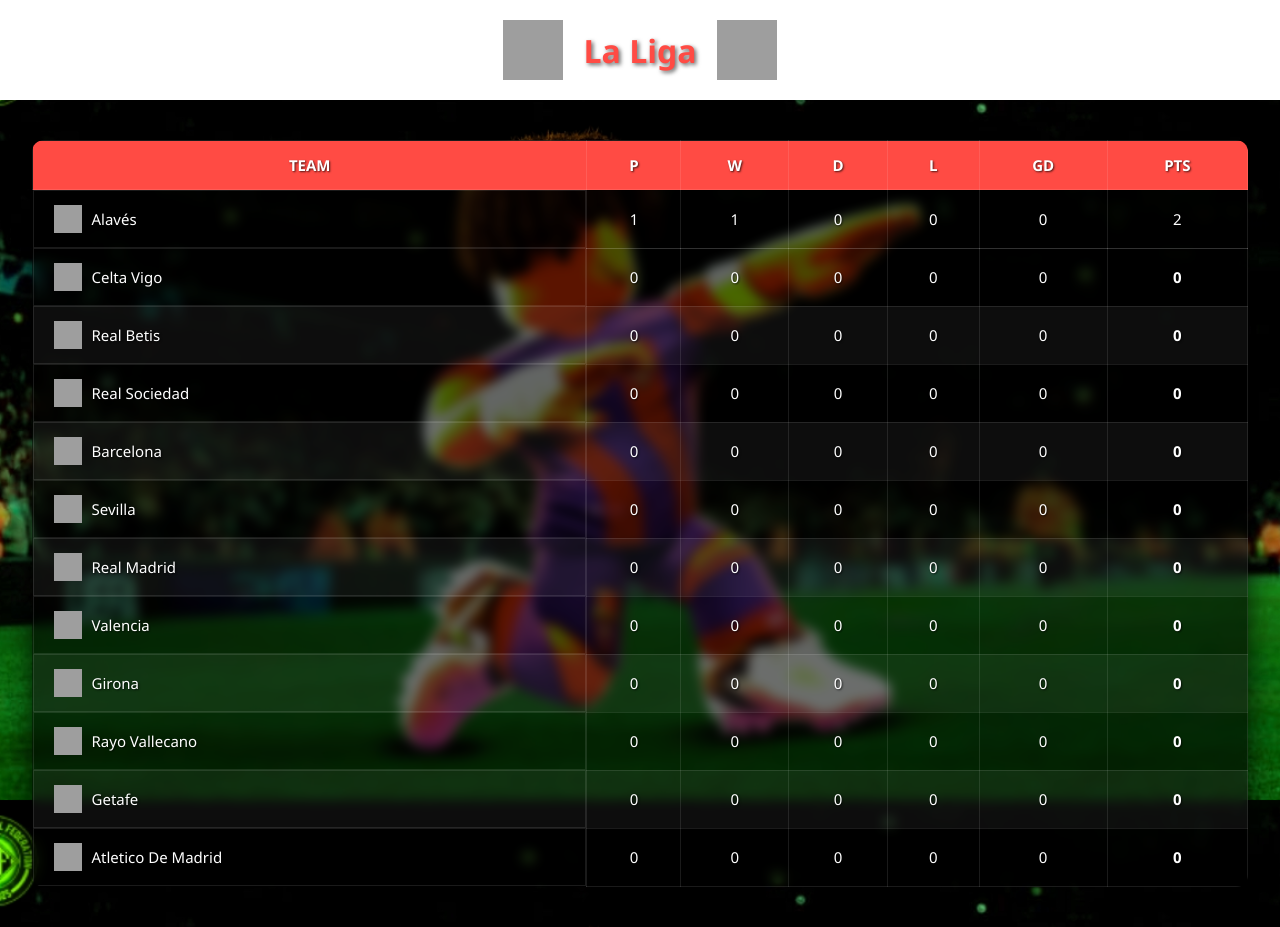
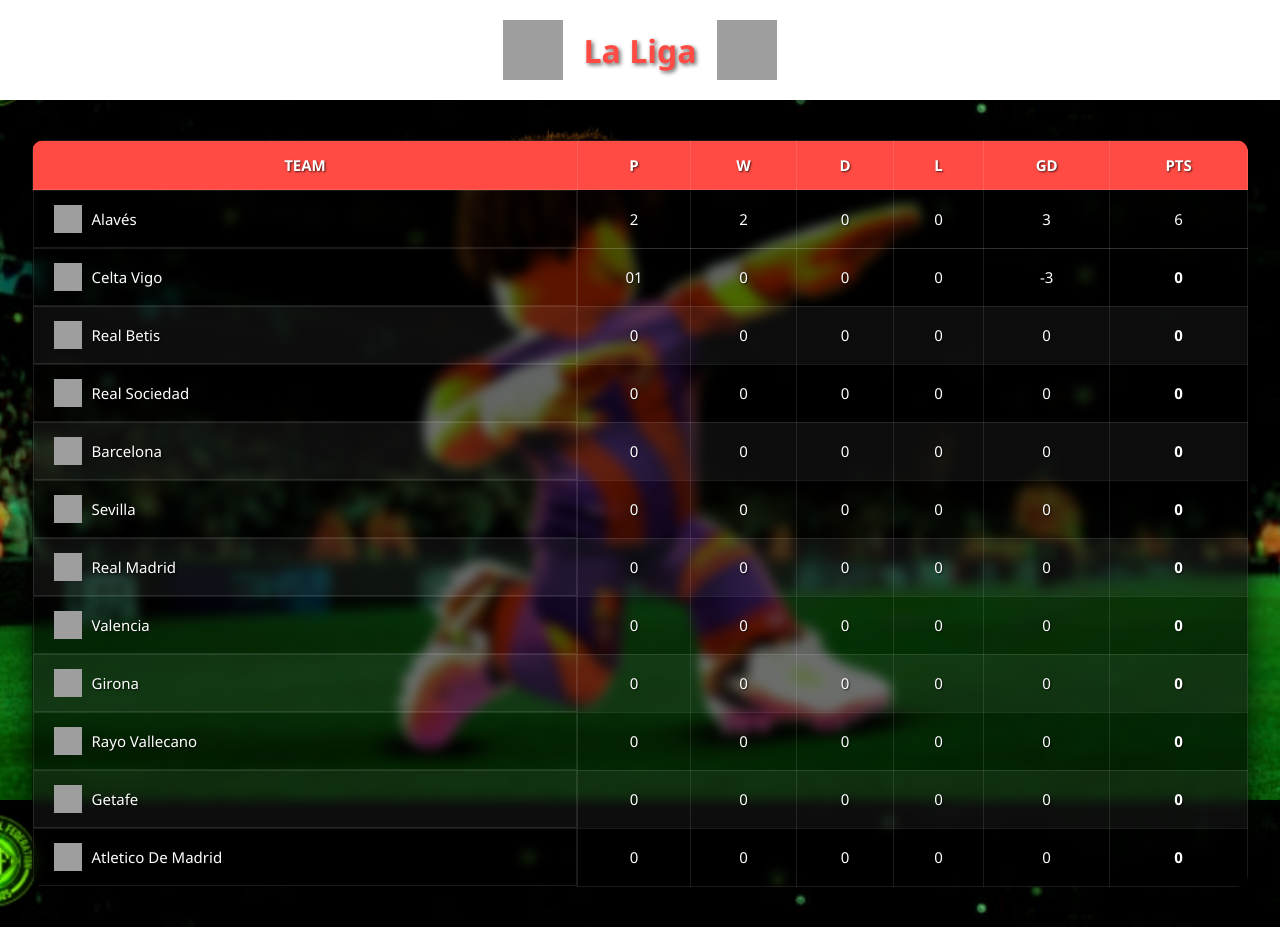
Before and after one commit to martindagoat213/La-Liga-Table, a plain HTML site: page index.html in a window 1280 px wide. Drawn offline with Linux system fonts and the light colour scheme; grey boxes are pictures that could not be loaded.

Commit message:
Update index.html

```diff
--- a/index.html
+++ b/index.html
@@ -121,18 +121,18 @@
   <tbody>
     <tr>
       <td><img src="https://ssl.gstatic.com/onebox/media/sports/logos/RUcTOeFcBc7q7uku1nR_iQ_64x64.png" class="logo">Alavés</td>
-      <td>1</td> <!-- P -->
-      <td>1</td> <!-- W -->
+      <td>2</td> <!-- P -->
+      <td>2</td> <!-- W -->
       <td>0</td> <!-- D -->
       <td>0</td> <!-- L -->
-      <td>0</td> <!-- GD -->
-      <td>2</td> <!-- PTS -->
+      <td>3</td> <!-- GD -->
+      <td>6</td> <!-- PTS -->
     </tr>
     <tr>
       <tbody>
         <tr>
           <td class="team"><img src="https://crests.football-data.org/558.png" class="logo">Celta Vigo</td>
-          <td>0</td><td>0</td><td>0</td><td>0</td><td>0</td><td><strong>0</strong></td>
+          <td>01</td><td>0</td><td>0</td><td>0</td><td>-3</td><td><strong>0</strong></td>
         </tr>
           <td class="team"><img src="https://crests.football-data.org/90.png" class="logo">Real Betis</td>
           <td>0</td><td>0</td><td>0</td><td>0</td><td>0</td><td><strong>0</strong></td>
```
